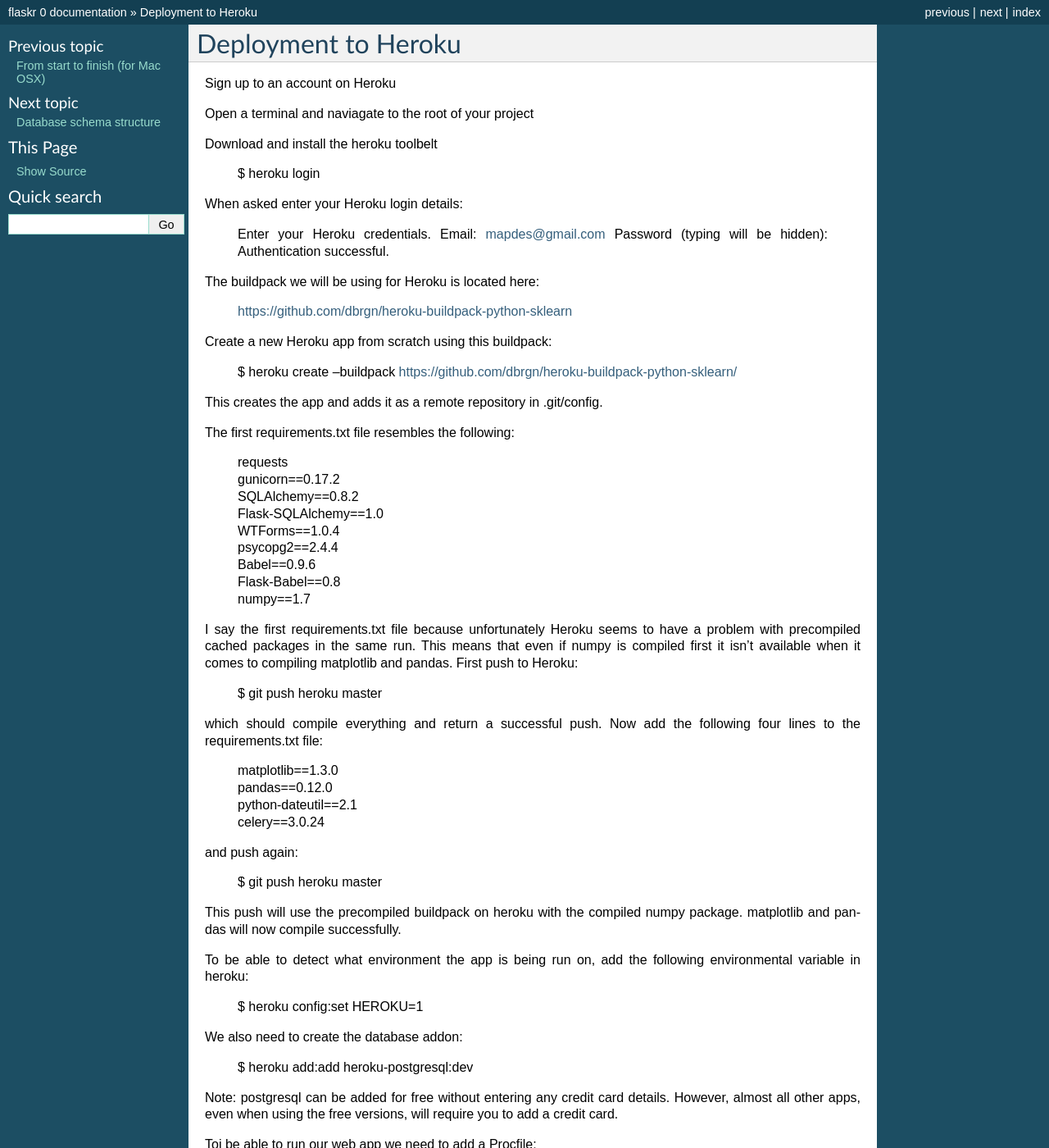
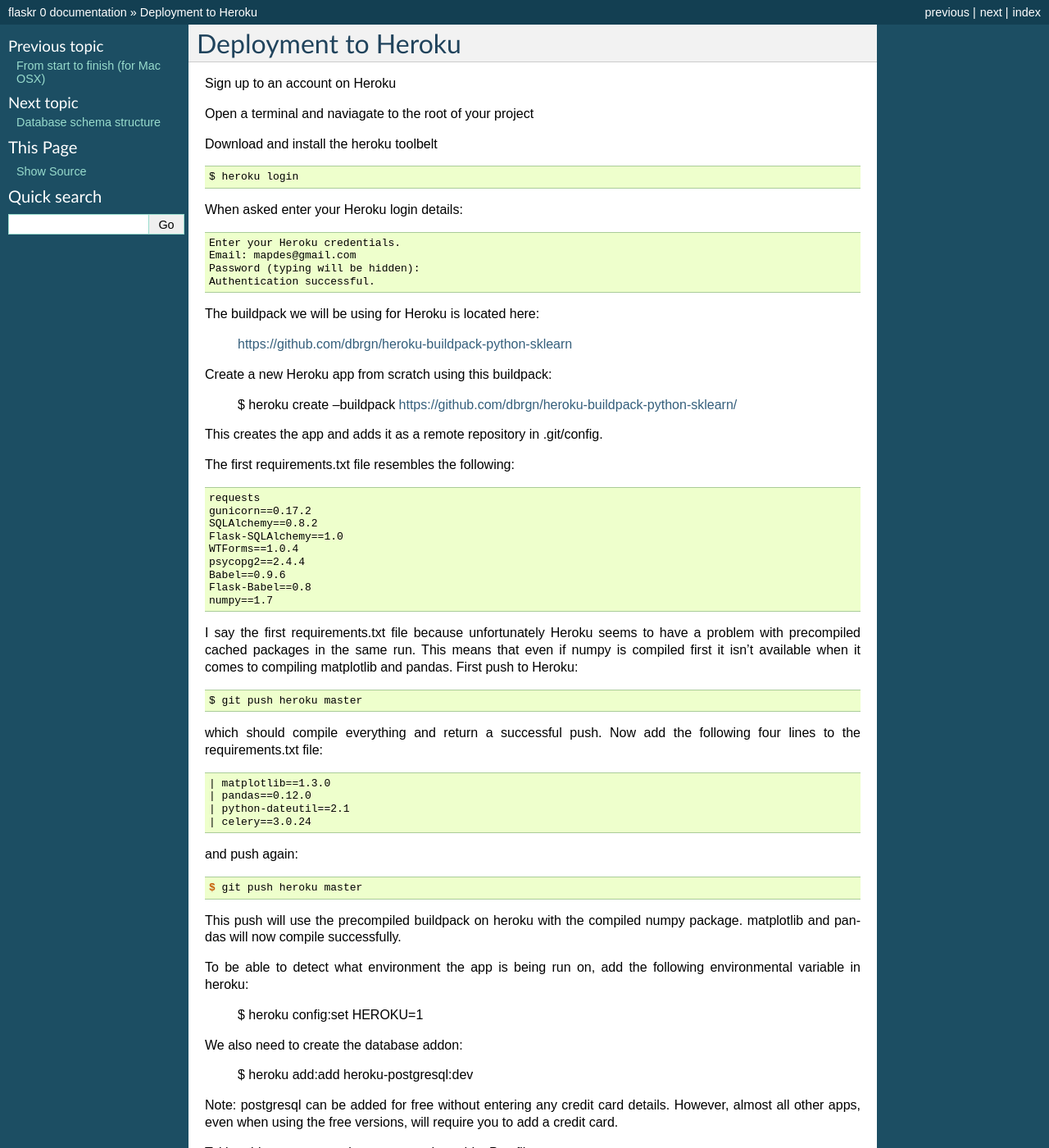
Before and after one commit to dsimpson1980/flaskr, a Sphinx documentation site: the page built from docs/source/heroku_setup.rst, in a window 1280 px wide and 1400 px high. Shown: the whole window at 82% size. Built offline with Sphinx 7.4.7, drawn with Linux system fonts in a browser that asks for light colours.

Commit message:
added code snippets to docs

```diff
--- a/docs/source/conda_setup.rst
+++ b/docs/source/conda_setup.rst
@@ -21,7 +21,7 @@
 not you will need to add the following line to the start of your .bash_profile
 in your home directory:
 
-.. code-block::
+.. code-block:: none
 
     export PATH="/Applications/anaconda/bin:$PATH"
 
--- a/docs/source/heroku_setup.rst
+++ b/docs/source/heroku_setup.rst
@@ -7,9 +7,13 @@
 
 Download and install the heroku toolbelt
 
+.. code-block:: none
+
 	$ heroku login
 
 When asked enter your Heroku login details:
+
+.. code-block:: none
 
 	Enter your Heroku credentials.
 	Email: mapdes@gmail.com
@@ -28,25 +32,31 @@
 
 The first requirements.txt file resembles the following:
 
-	| requests
-	| gunicorn==0.17.2
-	| SQLAlchemy==0.8.2
-	| Flask-SQLAlchemy==1.0
-	| WTForms==1.0.4
-	| psycopg2==2.4.4
-	| Babel==0.9.6
-	| Flask-Babel==0.8
-	| numpy==1.7
+.. code-block:: none
+
+	requests
+	gunicorn==0.17.2
+	SQLAlchemy==0.8.2
+	Flask-SQLAlchemy==1.0
+	WTForms==1.0.4
+	psycopg2==2.4.4
+	Babel==0.9.6
+	Flask-Babel==0.8
+	numpy==1.7
 
 I say the first requirements.txt file because unfortunately Heroku seems to have a problem
 with precompiled cached packages in the same run.  This means that even if numpy is
 compiled first it isn't available when it comes to compiling matplotlib and pandas.  First
 push to Heroku:
 
+.. code-block:: none
+
 	$ git push heroku master
 
 which should compile everything and return a successful push.  Now add the following four
 lines to the requirements.txt file:
+
+.. code-block:: none
 
 	| matplotlib==1.3.0
 	| pandas==0.12.0
@@ -54,6 +64,8 @@
 	| celery==3.0.24
 
 and push again:
+
+.. code-block:: console
 
 	$ git push heroku master
 
```
Also changed, not shown: docs/source/retail_schema.png (renamed from retail_schema.png), 2 other files.
